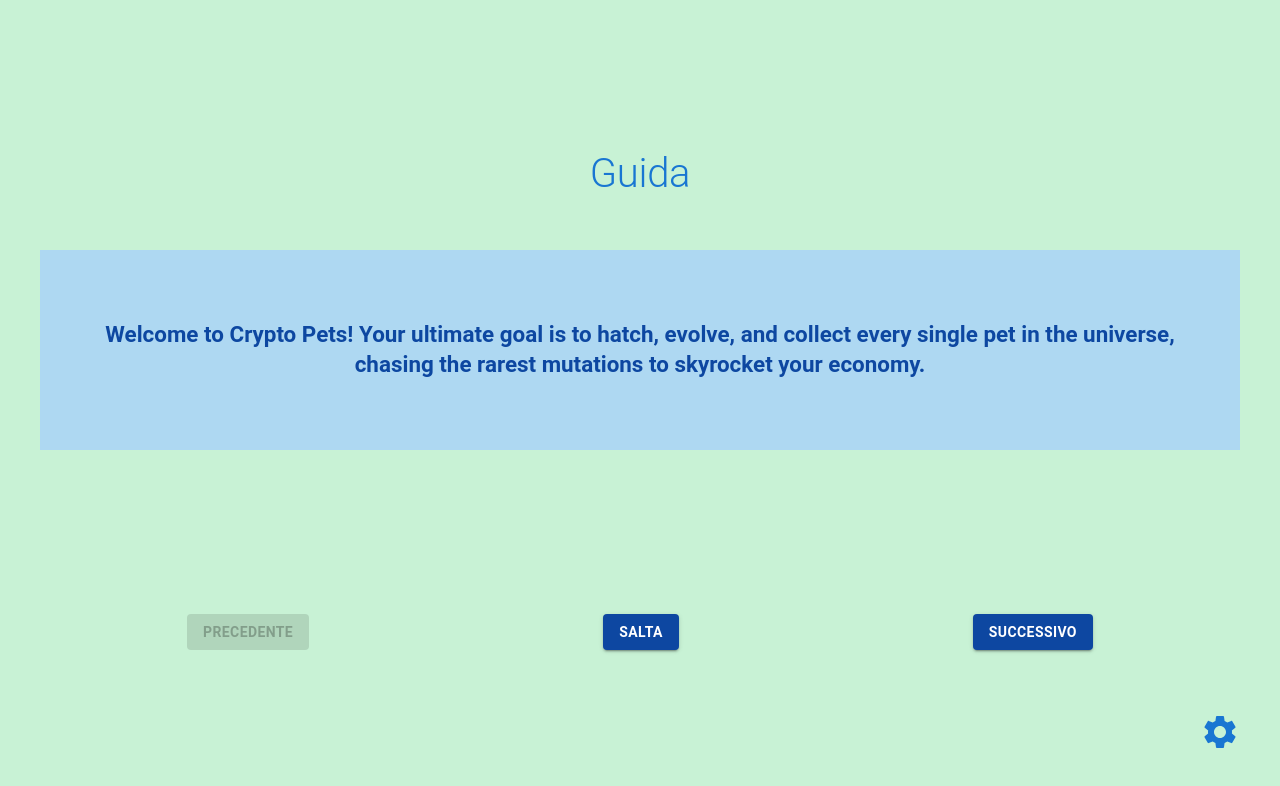
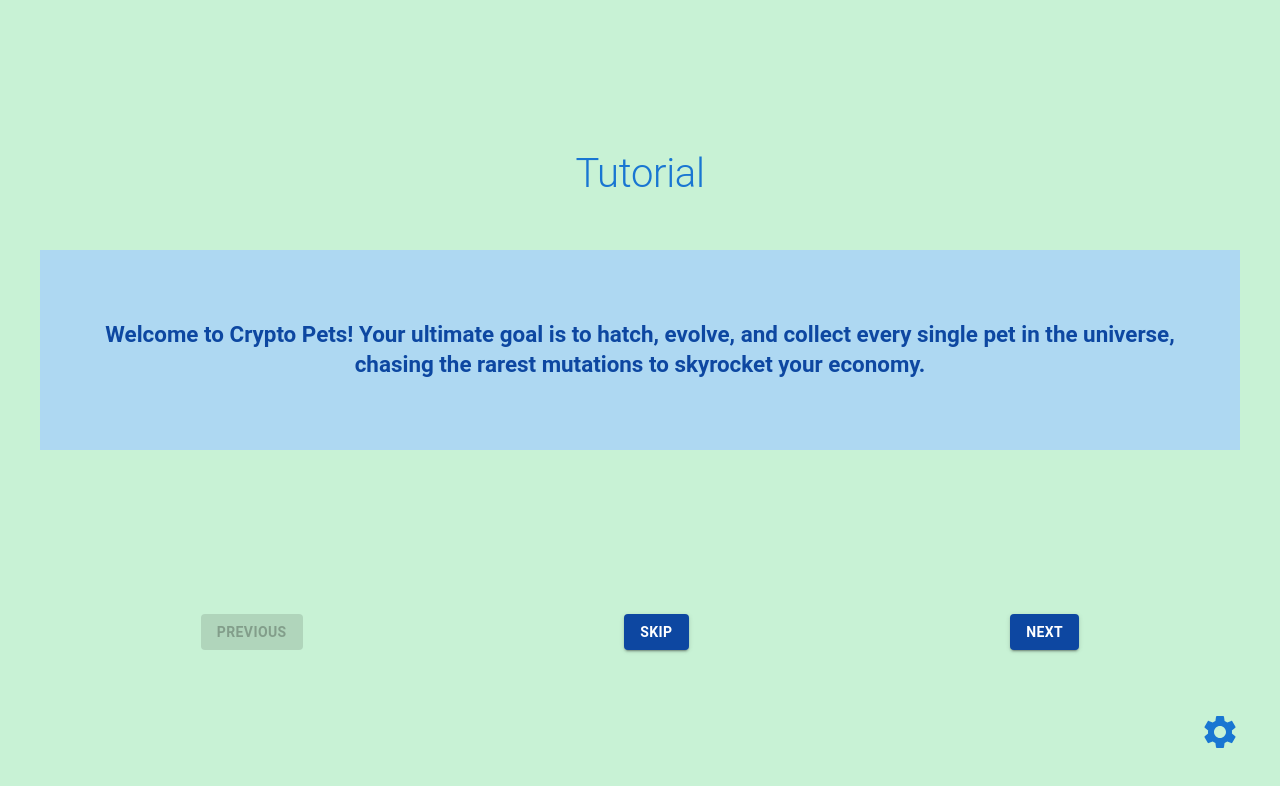
Before and after one commit to emanuelecardone/crypto-pets, a React (Create React App) app: page / in a window 1280 px wide. Shown: the top 786 px of the page. Built offline with nearby package versions, Linux system fonts and the light colour scheme.

Commit message:
translation fixed

```diff
--- a/src/data/spaceCells.ts
+++ b/src/data/spaceCells.ts
@@ -2,7 +2,7 @@
 
 export const spaceCells: SpaceCells = {
   buildings: {
-    hatchery: 81, //153,
+    hatchery: 153,
     cave: 231,
     door: 132,
     alien: {
@@ -17,7 +17,7 @@
       position: 330,
       icon: "\u{269B}\u{FE0F}",
     },
-    rebirth: 121, //193,
+    rebirth: 193,
   },
   paths: {
     route: [
--- a/src/i18n/locales/en.json
+++ b/src/i18n/locales/en.json
@@ -38,10 +38,10 @@
     }
   },
   "tutorial": {
-    "tutorial": "Guida",
-    "previous": "Precedente",
-    "next": "Successivo",
-    "skip": "Salta",
+    "tutorial": "Tutorial",
+    "previous": "Previous",
+    "next": "Next",
+    "skip": "Skip",
     "startGame": "Start Game",
     "content": {
       "welcome": "Welcome to Crypto Pets! Your ultimate goal is to hatch, evolve, and collect every single pet in the universe, chasing the rarest mutations to skyrocket your economy.",
@@ -86,6 +86,7 @@
     "rarity": "Rarity",
     "value": "Value",
     "baseEarnings": "Base earnings",
+    "currentEarnings": "Guadagno attuale",
     "sell": "Sell",
     "for": "For",
     "placeInZoo": "Place in",
```
